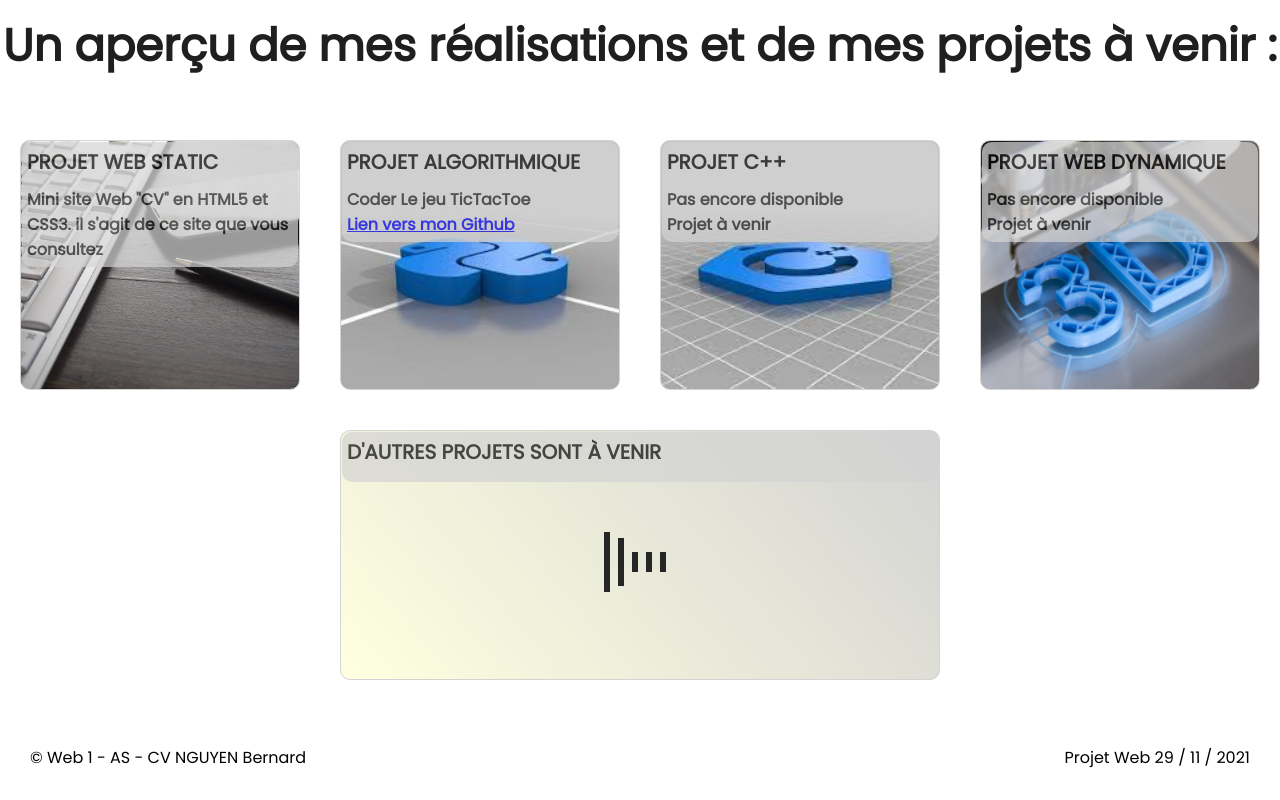
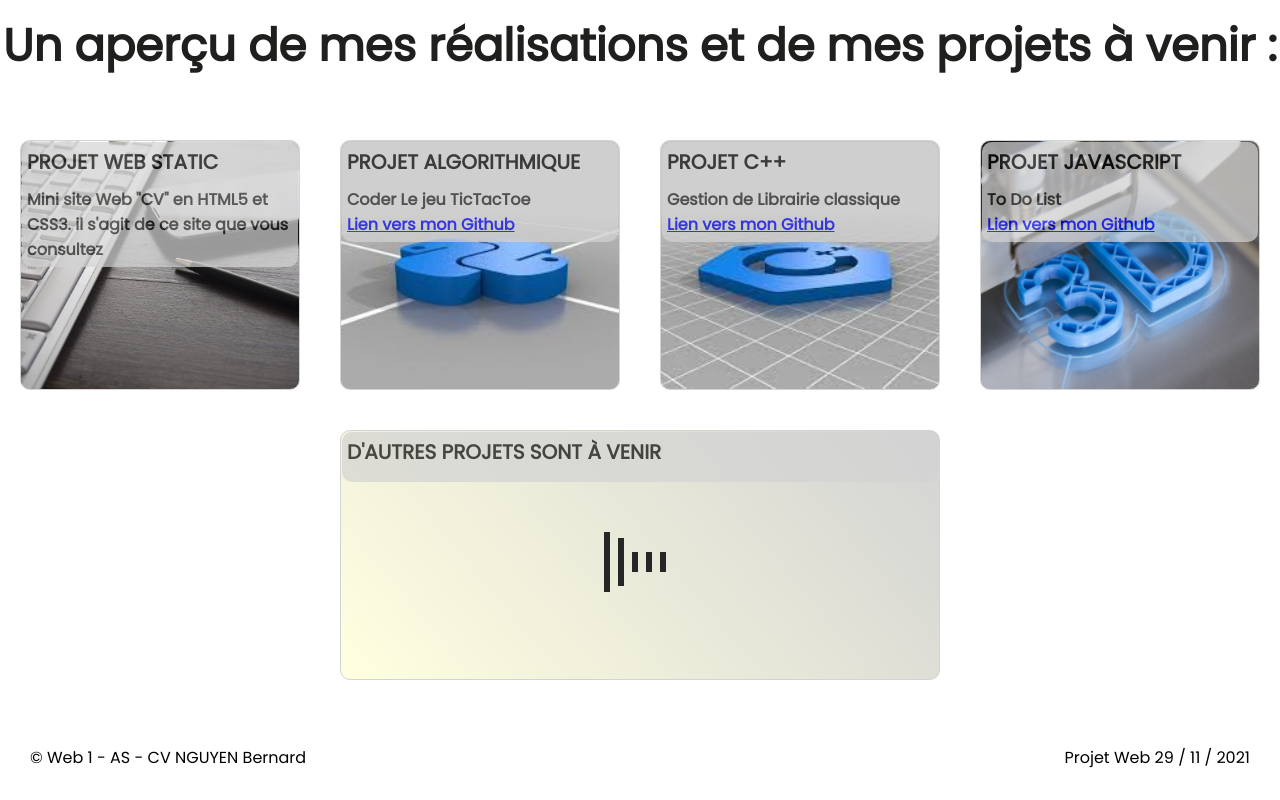
Before and after one commit to Sanngithub/CV-Project-Web, a plain HTML site: page mes-realisations.html in a window 1280 px wide. Shown: the part 873-1673 px from the top of the page. Drawn offline with Linux system fonts and the light colour scheme.

Commit message:
add project JS and C++ 04/05/2022

```diff
--- a/mes-realisations.html
+++ b/mes-realisations.html
@@ -68,17 +68,17 @@
                     <div class="bulle_rea">
 
                         <h3>Projet C++ </h3>
-                        <p ><span class="gras">Pas encore disponible</span></p>
-                        <p ><span class="gras">Projet à venir</span></p>
+                        <p ><span class="gras">Gestion de Librairie classique</span></p>
+                        <p ><span class="gras"> <a href="https://github.com/Sanngithub/CplusplusProject" target="_blank">Lien vers mon Github</a> </span></p>
 
                     </div>
                 </div>
 
                 <div class="colonne colonne_BG background_web_dyna colonne_rea">
                     <div class="bulle_rea">
-                        <h3>Projet Web Dynamique</h3>
-                        <p ><span class="gras">Pas encore disponible</span></p>
-                        <p ><span class="gras">Projet à venir</span></p>
+                        <h3>Projet Javascript</h3>
+                        <p ><span class="gras">To Do List</span></p>
+                        <p ><span class="gras"> <a href="https://github.com/Sanngithub/ProjetJavaScript/tree/main" target="_blank">Lien vers mon Github</a> </span></p>
                     </div>
                 </div>
 
```
Also changed, not shown: Contact.html (line endings or trailing spaces), centre-interet.html (line endings or trailing spaces), experiences-professionelles.html (line endings or trailing spaces), index.html (line endings or trailing spaces), mes-competences.html (line endings or trailing spaces), mobile.css (line endings or trailing spaces), mon-cursus-scolaire.html (line endings or trailing spaces).
